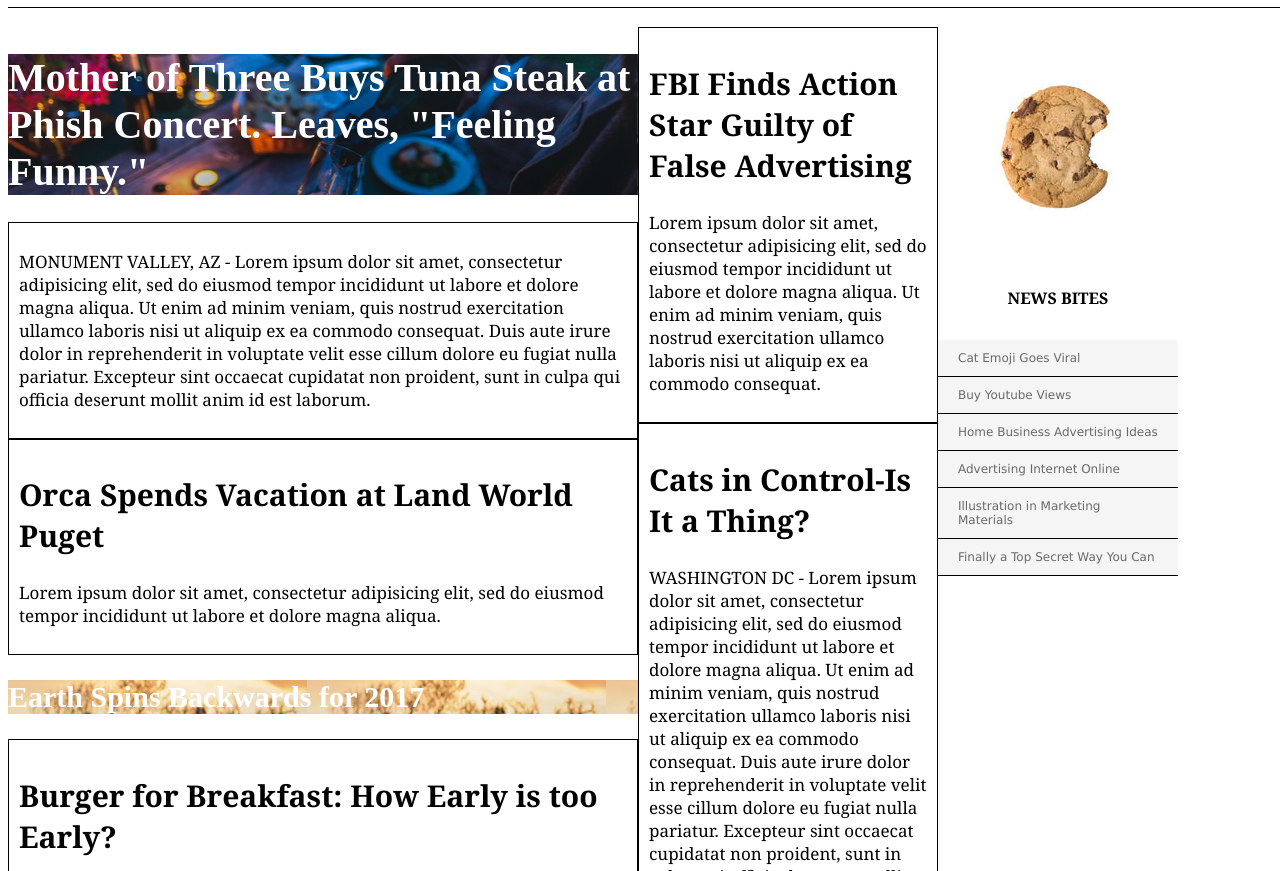
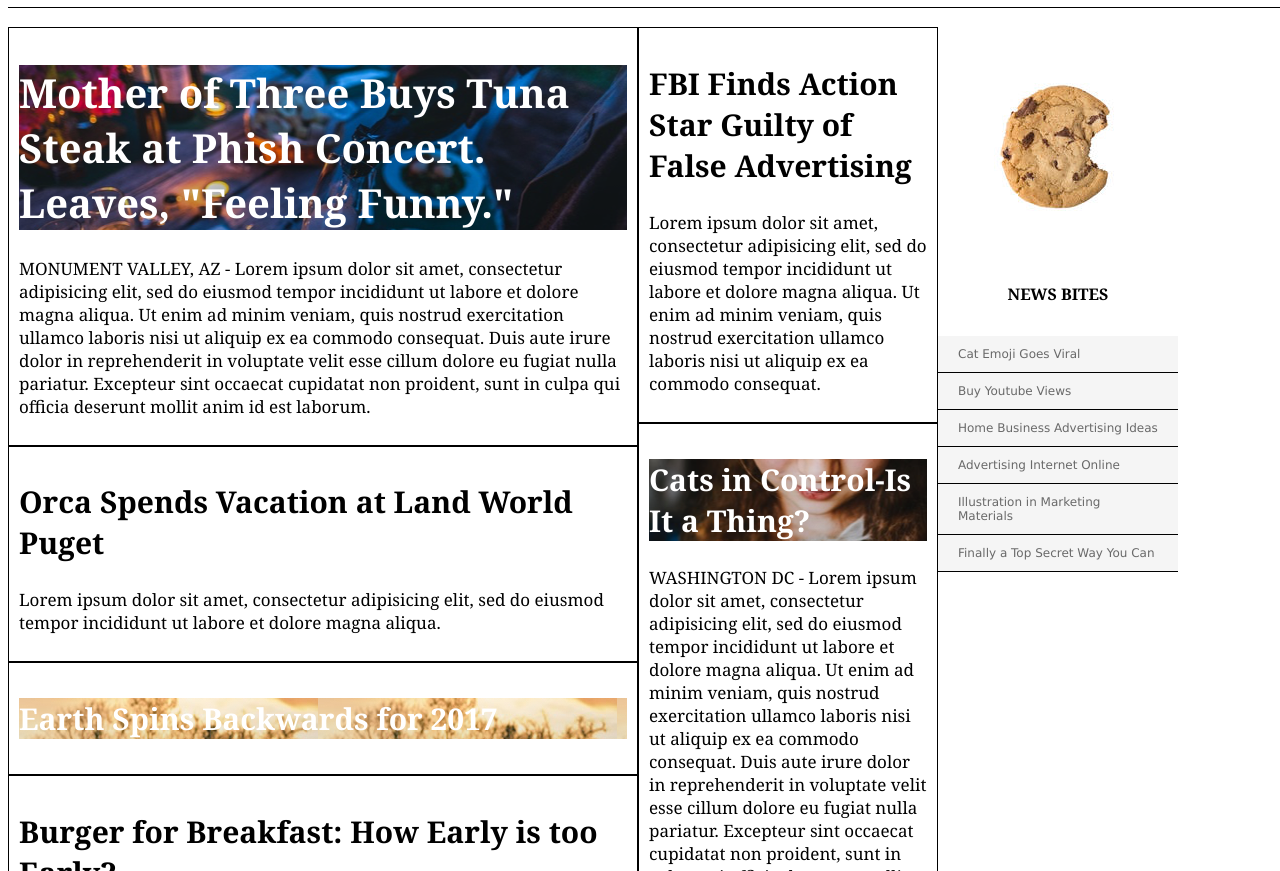
Before and after one commit to dannynj/mytimes, a plain HTML site: page index.html in a window 1280 px wide. Shown: the part 81-952 px from the top of the page. Drawn offline with Linux system fonts and the light colour scheme.

Commit message:
changed CSS story divs

```diff
--- a/index.html
+++ b/index.html
@@ -22,14 +22,12 @@
     </header>
 
     <!-- Main content section -->
-    <div class="container">
+    <div class="main-container">
       <div class="column large">
+        <div class="story">
           <div class="image-tuna">
             <h1>Mother of Three Buys Tuna Steak at Phish Concert. Leaves, "Feeling Funny."</h1>
-          <!-- <img src="img-tuna.png" /> -->
           </div>
-
-        <div class="story">
           <p>MONUMENT VALLEY, AZ - Lorem ipsum dolor sit amet, consectetur adipisicing elit, sed do eiusmod tempor incididunt ut labore et dolore magna aliqua. Ut enim ad minim veniam, quis nostrud exercitation ullamco laboris nisi ut aliquip ex ea commodo consequat. Duis aute irure dolor in reprehenderit in voluptate velit esse cillum dolore eu fugiat nulla pariatur. Excepteur sint occaecat cupidatat non proident, sunt in culpa qui officia deserunt mollit anim id est laborum.</p>
         </div>
 
@@ -38,8 +36,10 @@
           <p>Lorem ipsum dolor sit amet, consectetur adipisicing elit, sed do eiusmod tempor incididunt ut labore et dolore magna aliqua. </p>
         </div>
 
+        <div class="story">
             <div class="image-fall">
               <h2>Earth Spins Backwards for 2017</h2>
+            </div>
         </div>
 
         <div class="story">
@@ -47,8 +47,10 @@
           <p>Lorem ipsum dolor sit amet, consectetur adipisicing elit, sed do eiusmod tempor incididunt ut labore et dolore magna aliqua. </p>
         </div>
 
+        <div class="story">
           <div class="image-hipster">
             <h2>Research Shows Cameras Erase Memory</h2>
+          </div>
         </div>
       </div> <!-- end column large div -->
 
@@ -60,7 +62,9 @@
         </div>
 
         <div class="story">
+          <div class="image-cat">
             <h2>Cats in Control-Is It a Thing?</h2>
+          </div>
           <p>WASHINGTON DC - Lorem ipsum dolor sit amet, consectetur adipisicing elit, sed do eiusmod tempor incididunt ut labore et dolore magna aliqua. Ut enim ad minim veniam, quis nostrud exercitation ullamco laboris nisi ut aliquip ex ea commodo consequat. Duis aute irure dolor in reprehenderit in voluptate velit esse cillum dolore eu fugiat nulla pariatur. Excepteur sint occaecat cupidatat non proident, sunt in culpa qui officia deserunt mollit anim id est laborum.</p>
         </div>
       </div> <!-- end column medium div -->
@@ -80,7 +84,7 @@
           </div> <!-- end news-bites -->
         </div> <!-- end bites-section -->
       </div> <!-- end column small div -->
-    </div> <!-- end Container -->
+    </div> <!-- end .main-container -->
 
     <footer>
       <nav>
--- a/style.css
+++ b/style.css
@@ -46,21 +46,30 @@ nav span {
 
 
 /* main */
-.container {
+
+.main-container {
   display: flex;
   padding-top: 100px;
-  z-index: 1;
+  width: 100%;
+}
+
+.column {
+    display: flex;
+    flex-direction: column;
 }
 
 .column.large {
+  display: flex;
   width: 630px;
 }
 
 .column.medium {
+  display: flex;
   width: 300px;
 }
 
 .column.small {
+  display: flex;
   width: 240px;
 }
 
@@ -70,6 +79,7 @@ nav span {
   padding: 10px;
   font-family: Georgia, serif;
   color: black;
+  font-size: 17px;
 }
 
 .story h2 {
@@ -78,12 +88,14 @@ nav span {
   color: black;
 }
 
-.story p {
+.story {
   font-size: 17px;
+  color: black;
 }
 
-  /* CSS for image boxes  */
+/* CSS for image boxes */
 .image-tuna h1 {
+  display: flex;
   background-image: url(img-tuna.png);
   font-size: 40px;
   font-weight: bold;
@@ -91,6 +103,7 @@ nav span {
 }
 
 .image-fall h2{
+  display: flex;
   background-image: url(img-fall.png);
   font-weight: bold;
   font-size: 30px;
@@ -98,11 +111,19 @@ nav span {
 }
 
 .image-hipster h2 {
+  display: flex;
   background-image: url(img-hipster.png);
-  font-size: 40px;
+  font-size: 30px;
   font-weight: bold;
   color: white
+}
 
+.image-cat h2 {
+  display: flex;
+  background-image: url(img-cat.png);
+  font-weight: bold;
+  font-size: 30px;
+  color: white
 }
 
   /* News Bites sidebar */
```
Also changed, not shown: 1 other file. Lines whose indentation alone changed are shown as unchanged.
